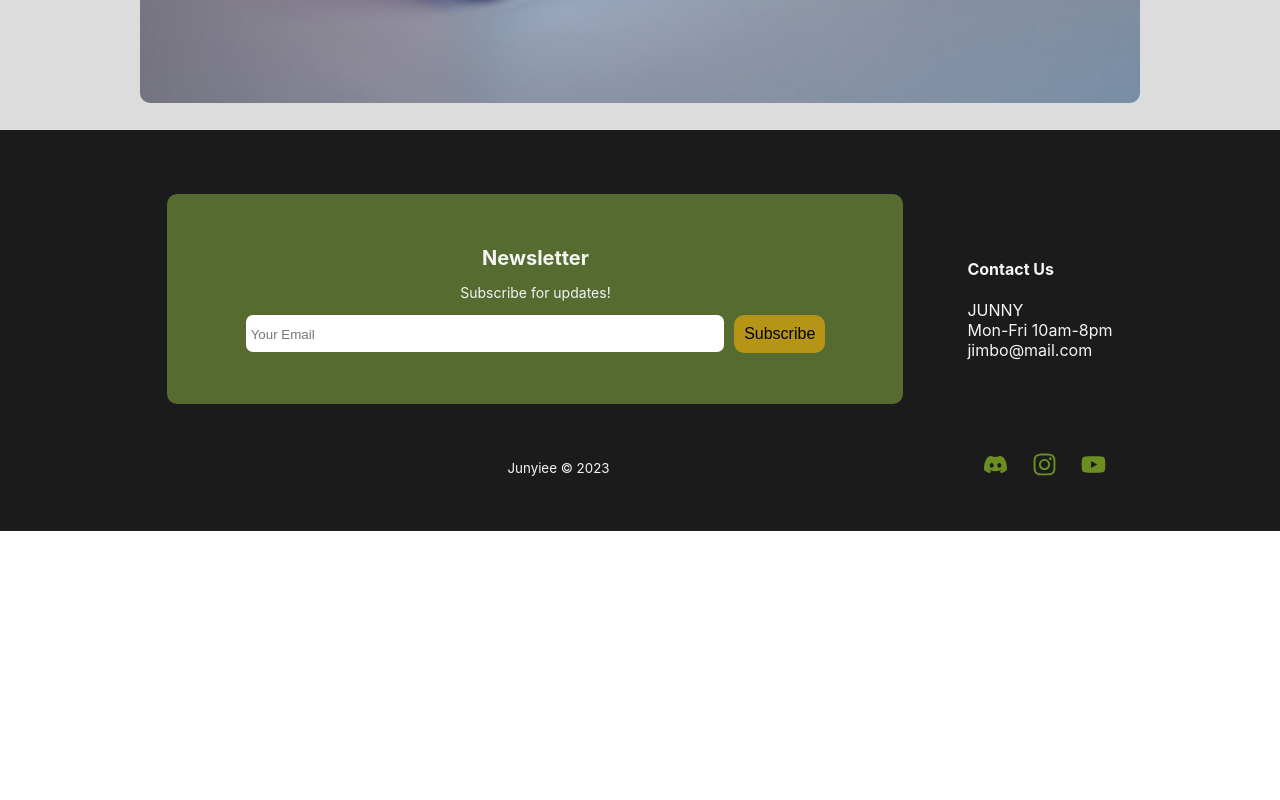
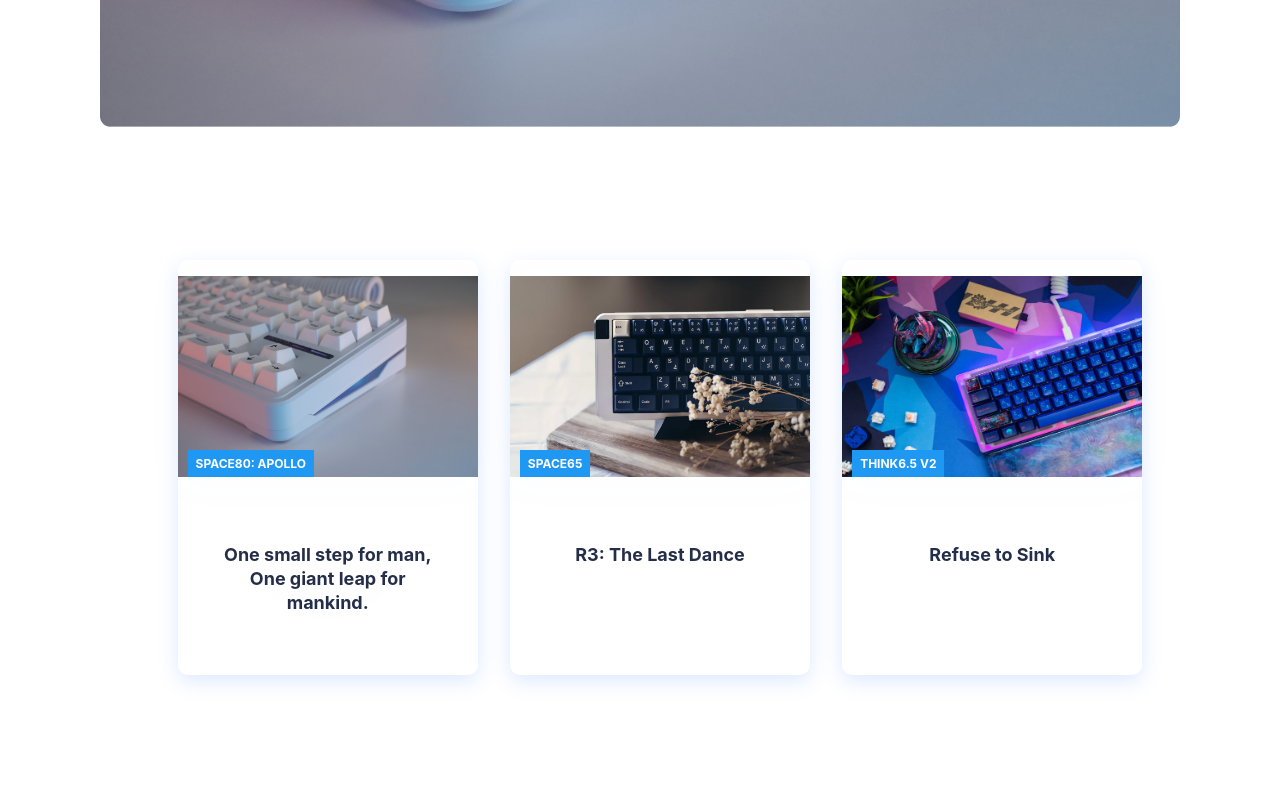
Before and after one commit to junyiee/kado, a React (Create React App) app: page / in a window 1280 px wide. Shown: the part 600-1400 px from the top of the page. Before the commit the page ends 1131 px from the top, so only its background shows below. Built offline with nearby package versions, Linux system fonts and the light colour scheme.

Commit message:
added carousel animation and card components

```diff
--- a/src/App.js
+++ b/src/App.js
@@ -1,6 +1,6 @@
 import './App.css';
 import { BrowserRouter as Router, Routes, Route } from 'react-router-dom';
-import Home from './pages/index';
+import Home from './pages/Home';
 
 function App() {
   return (
--- /dev/null
+++ b/src/components/Card/CardItem.js
@@ -0,0 +1,21 @@
+import React from 'react'
+import { Link } from 'react-router-dom'
+
+function CardItem(props) {
+  return (
+    <>
+        <li className="cards__item">
+            <Link className="cards__item__link" to={props.path}>
+                <figure className="cards__item__pic-wrap" data-category={props.label}>
+                    <img src={props.src} alt="keyboard" className="cards__item__img" />
+                </figure>
+                <div className="cards__item__info">
+                    <h5 className="cards__item__text">{props.text}</h5>
+                </div>
+            </Link>
+        </li>
+    </>
+  )
+}
+
+export default CardItem
--- /dev/null
+++ b/src/components/Card/Cards.css
@@ -0,0 +1,116 @@
+.cards {
+    padding: 4rem;
+    background-color: #fff;
+}
+
+.cards__container {
+    display: flex;
+    flex-flow: column;
+    align-items: center;
+    max-width: 1120px;
+    width: 90%;
+    margin: 0 auto;
+}
+
+.cards__wrapper {
+    position: relative;
+    margin: 50px 0 45px;
+}
+
+.cards__items {
+    margin-bottom: 24px;
+}
+
+.cards__item {
+    display: flex;
+    flex: 1;
+    margin: 0 1rem;
+    border-radius: 10px;
+}
+
+.cards__item__link {
+    display: flex;
+    flex-flow: column;
+    width: 100%;
+    box-shadow: 0 6px 20px rgba(56, 125, 255, 0.17);
+    -webkit-filter: drop-shadow(0 6px 20px rgba(56, 125, 255, 0.017));
+    filter: drop-shadow(0 6px 20px rgba(56, 125, 255, 0.017));
+    border-radius: 10px;
+    overflow: hidden;
+    text-decoration: none;
+    align-items: center;
+}
+
+.cards__item__pic-wrap {
+    position: relative;
+    width: 100%;
+    padding-top: 67%;
+    overflow: hidden;
+}
+
+.fade-img {
+    animation-name: fade-img;
+    animation-duration: 2s;
+}
+
+.cards__item__pic-wrap::after {
+    content: attr(data-category);
+    position: absolute;
+    bottom: 0;
+    margin-left: 10px;
+    padding: 6px 8px;
+    max-width: calc((100%) - 60px);
+    font-size: 12px;
+    font-weight: 700;
+    color: #fff;
+    background-color: #1f98f4;
+    box-sizing: border-box;
+}
+
+.cards__item__img {
+    position: absolute;
+    top: 0;
+    right: 0;
+    bottom: 0;
+    left: 0;
+    display: block;
+    width: 100%;
+    max-width: 100%;
+    height: 100%;
+    max-height: 100%;
+    object-fit: fill;
+    transition: all 0.2s linear;
+}
+
+.cards__item__img:hover {
+    transform: scale(1.1);
+}
+
+.cards__item__info {
+    padding: 20px 30px 30px;
+    text-align: center;
+}
+
+.cards__item__text {
+    color: #252e48;
+    font-size: 18px;
+    line-height: 24px;
+}
+
+@media only screen and (min-width: 1200px) {
+    .content__blog__container {
+        width: 84%;
+    }
+}
+
+@media only screen and (min-width: 1024px) {
+    .cards__items {
+        display: flex;
+    }
+}
+
+@media only screen and (max-width: 1024px) {
+    .cards__item {
+        margin-bottom: 2rem;
+    }
+}
--- /dev/null
+++ b/src/components/Card/Cards.js
@@ -0,0 +1,36 @@
+import React from 'react'
+import './Cards.css'
+import CardItem from './CardItem'
+
+function Cards() {
+    return (
+        <div className="cards">
+            <div className="cards__container">
+                <div className="cards__wrapper">
+                    <ul className="cards__items">
+                        <CardItem
+                            src={require('../../assets/apollo80.jpg')}
+                            text="One small step for man, One giant leap for mankind."
+                            label="SPACE80: APOLLO"
+                            path='/'
+                        />
+                        <CardItem
+                            src={require('../../assets/space65.webp')}
+                            text="R3: The Last Dance"
+                            label="SPACE65"
+                            path='/'
+                        />
+                        <CardItem
+                            src={require('../../assets/think6.5v2.webp')}
+                            text="Refuse to Sink"
+                            label="THINK6.5 V2"
+                            path='/'
+                        />
+                    </ul>
+                </div>
+            </div>
+        </div>
+    )
+}
+
+export default Cards
--- a/src/components/Carousel/Carousel.css
+++ b/src/components/Carousel/Carousel.css
@@ -4,13 +4,7 @@
     display: flex;
     justify-content: center;
     align-items: center;
-    background-color: gainsboro;
-}
-
-.item {
-    width: 1000px;
-    height: 600px;
-    border-radius: 10px;
+    background-color: #fff;
 }
 
 .left {
@@ -32,3 +26,20 @@
     cursor: pointer;
     user-select: none;
 }
+
+.item {
+    width: 1000px;
+    height: 600px;
+    border-radius: 10px;
+}
+
+.slide {
+    opacity: 0;
+    transition-duration: 1s ease;
+}
+
+.slide.active {
+    opacity: 1;
+    transition-duration: 1s;
+    transform: scale(1.08);
+}
--- a/src/components/Carousel/Carousel.js
+++ b/src/components/Carousel/Carousel.js
@@ -36,10 +36,9 @@ function Carousel({ slides }) {
             <BsChevronRight size={60} className='right' onClick={nextSlide} />
             {CarouselData.map((slide, index) => {
                 return (
-                    // if index is at current, return class slide active, else return class side
                     <div className={index === current ? 'slide active' : 'slide'} key={index}>
                         {index === current && (
-                            <img src={slide.img} alt={slide.title} className='item'/>
+                            <img src={slide.img} alt={slide.title} className='item' />
                         )}
                     </div>
                 )
--- a/src/components/Footer/Footer.css
+++ b/src/components/Footer/Footer.css
@@ -47,7 +47,7 @@
     border-radius: 7px;
 }
 
-button {
+.footer-button {
     background-color: #b69416;
     padding: 10px 10px;
     border: none;
--- a/src/components/Footer/Footer.js
+++ b/src/components/Footer/Footer.js
@@ -17,7 +17,7 @@ function Footer() {
                             name='email'
                             placeholder='Your Email'
                         />
-                        <button type='submit'>Subscribe</button>
+                        <button className='footer-button' type='submit'>Subscribe</button>
                     </form>
                 </section>
                 <section className='contact-us'>
--- a/src/pages/index.js
+++ b/src/pages/Home.js
@@ -2,6 +2,7 @@ import React from 'react'
 import Navbar from '../components/Navbar/Navbar'
 import Carousel from '../components/Carousel/Carousel'
 import { CarouselData } from '../components/Carousel/CarouselData'
+import Cards from '../components/Card/Cards'
 import Footer from '../components/Footer/Footer'
 
 function Home() {
@@ -9,6 +10,7 @@ function Home() {
     <>
       <Navbar />
       <Carousel slides={CarouselData}/>
+      <Cards />
       <Footer />
     </>
   )
```
